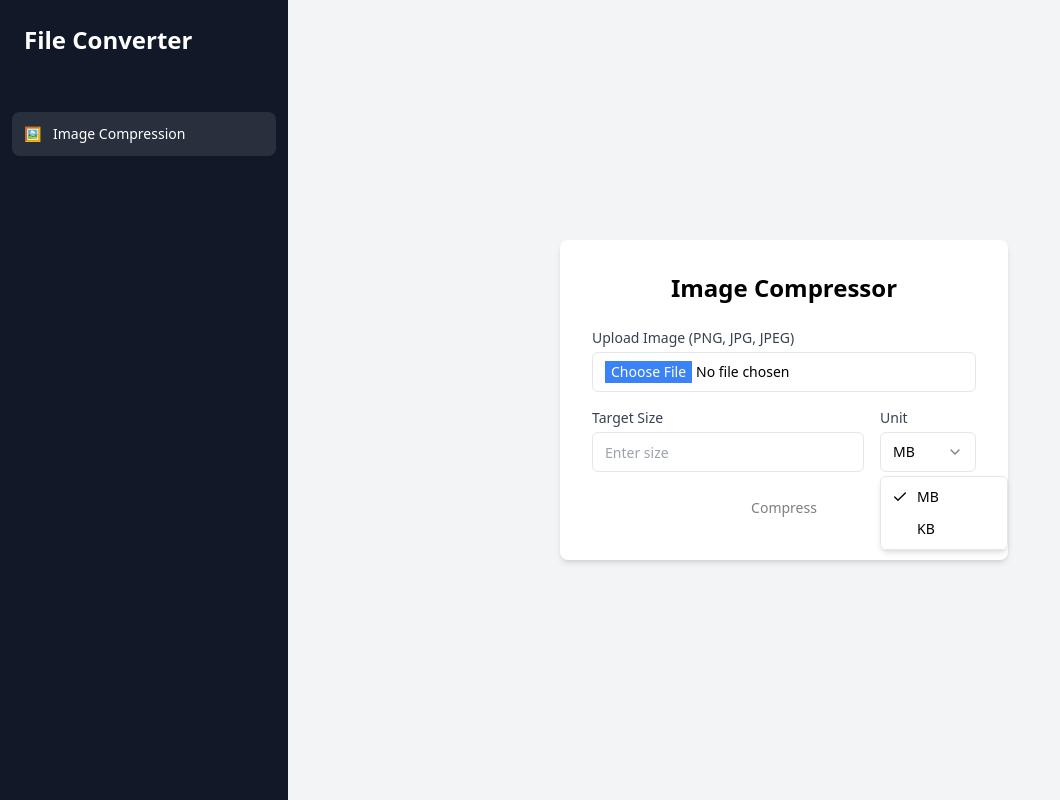
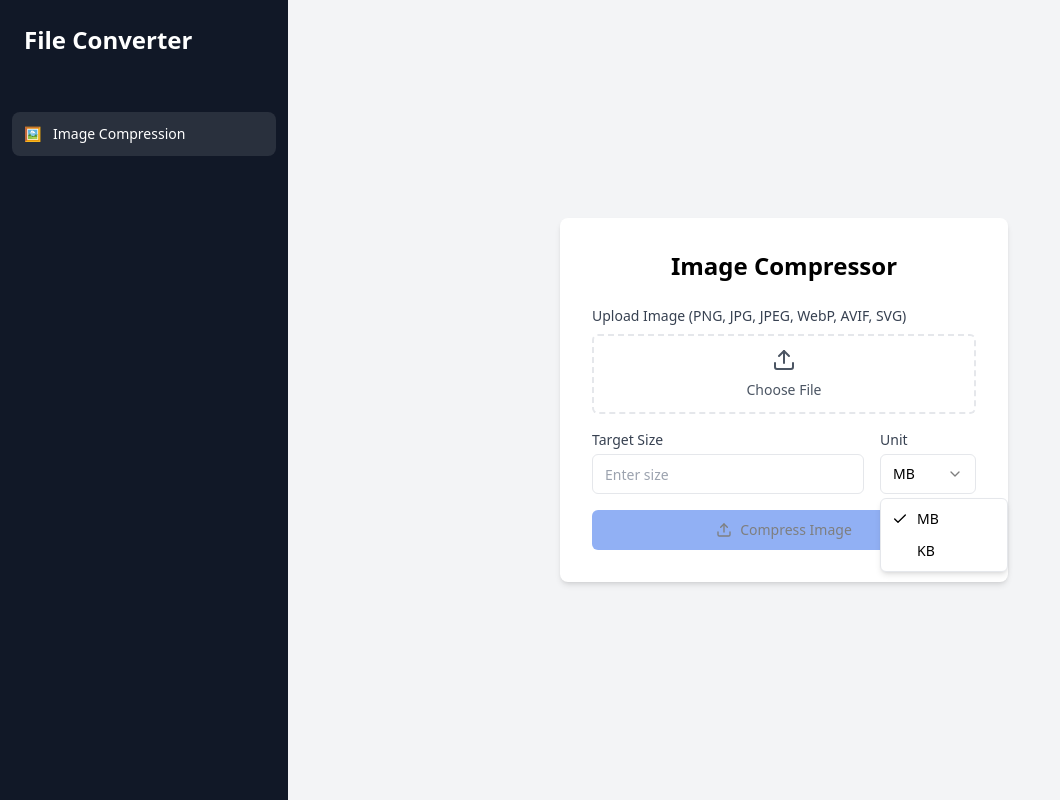
Before and after one commit to shreyashguptas/ConvertShift, a Next.js app in the folder frontend/: page /image-compression in a window 1280 px wide. Both pictures are taken after a click on the button "MB". Shown: the whole page, without its empty margins (0-1060 px from the left). Built offline with nearby package versions, Linux system fonts and the light colour scheme.

Commit message:
Adding more file formats and changing the UI

```diff
--- a/frontend/app/image-compression/page.tsx
+++ b/frontend/app/image-compression/page.tsx
@@ -6,27 +6,82 @@ import { Select, SelectContent, SelectItem, SelectTrigger, SelectValue } from "@
 import { Button } from "@/components/ui/button"
 import { Input } from "@/components/ui/input"
 import { Label } from "@/components/ui/label"
+import { Download, Upload, FileIcon } from 'lucide-react'
+
+// Define supported formats and their MIME types
+const SUPPORTED_FORMATS = {
+  'image/jpeg': { ext: 'jpg', name: 'JPEG' },
+  'image/png': { ext: 'png', name: 'PNG' },
+  'image/webp': { ext: 'webp', name: 'WebP' },
+  'image/avif': { ext: 'avif', name: 'AVIF' },
+  'image/svg+xml': { ext: 'svg', name: 'SVG' }
+}
+
+interface CompressionResult {
+  blob: Blob
+  originalSize: number
+  compressedSize: number
+  compressionRatio: number
+  fileName: string
+}
 
 export default function ImageCompression() {
   const [file, setFile] = useState<File | null>(null)
   const [outputSize, setOutputSize] = useState<string>('')
   const [sizeUnit, setSizeUnit] = useState<'MB' | 'KB'>('MB')
   const [isProcessing, setIsProcessing] = useState(false)
+  const [compressionResult, setCompressionResult] = useState<CompressionResult | null>(null)
   const fileInputRef = useRef<HTMLInputElement>(null)
 
   const handleFileChange = (event: React.ChangeEvent<HTMLInputElement>) => {
     if (event.target.files && event.target.files[0]) {
       const selectedFile = event.target.files[0]
-      // Check if file is an image and under 100MB
-      if (!selectedFile.type.startsWith('image/')) {
-        alert('Please select an image file (PNG, JPG, or JPEG)')
+      const fileType = selectedFile.type
+
+      // Check if file type is supported
+      if (!Object.keys(SUPPORTED_FORMATS).includes(fileType)) {
+        alert('Please select a supported image file (PNG, JPG, JPEG, WebP, AVIF, or SVG)')
         return
       }
+
+      // Check file size
       if (selectedFile.size > 100 * 1024 * 1024) {
         alert('File size must be less than 100MB')
         return
       }
+
+      // Special handling for SVG files
+      if (fileType === 'image/svg+xml') {
+        alert('Note: SVG files are already in a vector format and may not benefit from traditional compression. Consider optimizing the SVG markup instead.')
+      }
+
       setFile(selectedFile)
+      setCompressionResult(null) // Reset previous results
+    }
+  }
+
+  const compressImage = async (file: File, targetSize: number): Promise<Blob> => {
+    const fileType = file.type
+
+    // Special handling for SVG
+    if (fileType === 'image/svg+xml') {
+      // For SVG, we'll just return the original file as it's already vector-based
+      return file
+    }
+
+    // For AVIF and WebP, we'll use their native formats for best compression
+    const options = {
+      maxSizeMB: targetSize / (1024 * 1024),
+      useWebWorker: true,
+      fileType: fileType, // Preserve the original format
+      initialQuality: 0.7, // Start with good quality
+    }
+
+    try {
+      return await imageCompression(file, options)
+    } catch (error) {
+      console.error('Error during compression:', error)
+      throw new Error('Compression failed')
     }
   }
 
@@ -51,22 +106,18 @@ export default function ImageCompression() {
         return
       }
 
-      const options = {
-        maxSizeMB: targetSize / (1024 * 1024),
-        useWebWorker: true,
+      const compressedBlob = await compressImage(file, targetSize)
+
+      // Calculate compression stats
+      const result: CompressionResult = {
+        blob: compressedBlob,
+        originalSize: file.size,
+        compressedSize: compressedBlob.size,
+        compressionRatio: (1 - (compressedBlob.size / file.size)) * 100,
+        fileName: file.name
       }
 
-      const compressedFile = await imageCompression(file, options)
-
-      // Create download link
-      const url = URL.createObjectURL(compressedFile)
-      const a = document.createElement('a')
-      a.href = url
-      a.download = `compressed-${file.name}`
-      document.body.appendChild(a)
-      a.click()
-      document.body.removeChild(a)
-      URL.revokeObjectURL(url)
+      setCompressionResult(result)
     } catch (error) {
       console.error('Error compressing image:', error)
       alert('Error compressing image. Please try again.')
@@ -75,27 +126,76 @@ export default function ImageCompression() {
     }
   }
 
+  const handleDownload = () => {
+    if (!compressionResult) return
+
+    const url = URL.createObjectURL(compressionResult.blob)
+    const a = document.createElement('a')
+    a.href = url
+    a.download = `compressed-${compressionResult.fileName}`
+    document.body.appendChild(a)
+    a.click()
+    document.body.removeChild(a)
+    URL.revokeObjectURL(url)
+  }
+
+  const formatSize = (bytes: number) => {
+    if (bytes < 1024 * 1024) {
+      return `${(bytes / 1024).toFixed(2)} KB`
+    }
+    return `${(bytes / (1024 * 1024)).toFixed(2)} MB`
+  }
+
   return (
     <div className="min-h-screen bg-gray-100 flex items-center justify-center p-4">
       <div className="bg-white p-8 rounded-lg shadow-md w-full max-w-md">
         <h1 className="text-2xl font-bold mb-6 text-center">Image Compressor</h1>
         <div className="space-y-4">
           <div>
-            <Label htmlFor="file-upload" className="block text-sm font-medium text-gray-700">
-              Upload Image (PNG, JPG, JPEG)
+            <Label htmlFor="file-upload" className="block text-sm font-medium text-gray-700 mb-2">
+              Upload Image (PNG, JPG, JPEG, WebP, AVIF, SVG)
             </Label>
+            <div className="relative">
+              <Button
+                onClick={() => fileInputRef.current?.click()}
+                variant="outline"
+                className="w-full border-dashed border-2 h-20 flex flex-col items-center justify-center space-y-2"
+              >
+                <Upload className="h-6 w-6 text-gray-600" />
+                <span className="text-sm text-gray-600">
+                  {file ? 'Change File' : 'Choose File'}
+                </span>
+              </Button>
               <Input
                 id="file-upload"
                 type="file"
                 onChange={handleFileChange}
                 ref={fileInputRef}
-              accept="image/png,image/jpeg,image/jpg"
-              className="mt-1"
+                accept=".png,.jpg,.jpeg,.webp,.avif,.svg,image/png,image/jpeg,image/webp,image/avif,image/svg+xml"
+                className="hidden"
               />
+            </div>
             {file && (
-              <p className="mt-2 text-sm text-gray-600">
-                Selected file: {file.name} ({(file.size / (1024 * 1024)).toFixed(2)} MB)
+              <div className="mt-4 p-4 border border-blue-100 bg-blue-50 rounded-lg">
+                <div className="flex items-start space-x-3">
+                  <FileIcon className="w-5 h-5 text-blue-500 mt-1" />
+                  <div className="flex-1">
+                    <h3 className="font-medium text-blue-900">Selected File</h3>
+                    <div className="mt-1 space-y-1">
+                      <p className="text-sm text-blue-800 font-medium">
+                        {file.name}
                       </p>
+                      <div className="flex items-center space-x-2 text-sm text-blue-700">
+                        <span className="inline-flex items-center px-2 py-0.5 rounded bg-blue-100 text-blue-800">
+                          {SUPPORTED_FORMATS[file.type as keyof typeof SUPPORTED_FORMATS]?.name || 'Unknown'}
+                        </span>
+                        <span>•</span>
+                        <span>{formatSize(file.size)}</span>
+                      </div>
+                    </div>
+                  </div>
+                </div>
+              </div>
             )}
           </div>
 
@@ -133,11 +233,49 @@ export default function ImageCompression() {
 
           <Button
             onClick={handleConvert}
-            className="w-full"
+            className="w-full bg-blue-600 hover:bg-blue-700"
             disabled={!file || !outputSize || isProcessing}
           >
-            {isProcessing ? 'Compressing...' : 'Compress'}
+            {isProcessing ? (
+              'Compressing...'
+            ) : (
+              <>
+                <Upload className="w-4 h-4 mr-2" />
+                Compress Image
+              </>
+            )}
           </Button>
+
+          {compressionResult && (
+            <div className="mt-6 p-4 bg-gray-50 rounded-lg space-y-4">
+              <h2 className="font-semibold text-lg text-gray-900">Compression Results</h2>
+              <div className="space-y-2">
+                <p className="text-sm text-gray-600">
+                  Original size: {formatSize(compressionResult.originalSize)}
+                </p>
+                <p className="text-sm text-gray-600">
+                  Compressed size: {formatSize(compressionResult.compressedSize)}
+                </p>
+                <p className="text-sm text-gray-600">
+                  Compression ratio: {compressionResult.compressionRatio.toFixed(1)}%
+                </p>
+              </div>
+              <Button
+                onClick={handleDownload}
+                className="w-full bg-green-600 hover:bg-green-700"
+              >
+                <Download className="w-4 h-4 mr-2" />
+                Download Compressed Image
+              </Button>
+            </div>
+          )}
+
+          {file?.type === 'image/svg+xml' && (
+            <p className="text-sm text-amber-600">
+              Note: SVG files are vector-based and may not benefit from traditional compression.
+              Consider using an SVG optimizer for better results.
+            </p>
+          )}
         </div>
       </div>
     </div>
--- a/frontend/components/ui/select.tsx
+++ b/frontend/components/ui/select.tsx
@@ -2,7 +2,7 @@
 
 import * as React from "react"
 import * as SelectPrimitive from "@radix-ui/react-select"
-import { Check, ChevronDown } from 'lucide-react'
+import { ChevronDown, Check } from "lucide-react"
 
 import { cn } from "@/lib/utils"
 
@@ -19,7 +19,7 @@ const SelectTrigger = React.forwardRef<
   <SelectPrimitive.Trigger
     ref={ref}
     className={cn(
-      "flex h-10 w-full items-center justify-between rounded-md border border-input bg-background px-3 py-2 text-sm ring-offset-background placeholder:text-muted-foreground focus:outline-none focus:ring-2 focus:ring-ring focus:ring-offset-2 disabled:cursor-not-allowed disabled:opacity-50",
+      "flex h-10 w-full items-center justify-between rounded-md border border-input bg-background px-3 py-2 text-sm ring-offset-background placeholder:text-muted-foreground focus:outline-none focus:ring-2 focus:ring-ring focus:ring-offset-2 disabled:cursor-not-allowed disabled:opacity-50 [&>span]:line-clamp-1",
       className
     )}
     {...props}
@@ -40,7 +40,7 @@ const SelectContent = React.forwardRef<
     <SelectPrimitive.Content
       ref={ref}
       className={cn(
-        "relative z-50 min-w-[8rem] overflow-hidden rounded-md border bg-popover text-popover-foreground shadow-md data-[state=open]:animate-in data-[state=closed]:animate-out data-[state=closed]:fade-out-0 data-[state=open]:fade-in-0 data-[state=closed]:zoom-out-95 data-[state=open]:zoom-in-95 data-[side=bottom]:slide-in-from-top-2 data-[side=left]:slide-in-from-right-2 data-[side=right]:slide-in-from-left-2 data-[side=top]:slide-in-from-bottom-2",
+        "relative z-50 min-w-[8rem] overflow-hidden rounded-md border bg-white text-popover-foreground shadow-md data-[state=open]:animate-in data-[state=closed]:animate-out data-[state=closed]:fade-out-0 data-[state=open]:fade-in-0 data-[state=closed]:zoom-out-95 data-[state=open]:zoom-in-95 data-[side=bottom]:slide-in-from-top-2 data-[side=left]:slide-in-from-right-2 data-[side=right]:slide-in-from-left-2 data-[side=top]:slide-in-from-bottom-2",
         position === "popper" &&
           "data-[side=bottom]:translate-y-1 data-[side=left]:-translate-x-1 data-[side=right]:translate-x-1 data-[side=top]:-translate-y-1",
         className
@@ -81,7 +81,7 @@ const SelectItem = React.forwardRef<
   <SelectPrimitive.Item
     ref={ref}
     className={cn(
-      "relative flex w-full cursor-default select-none items-center rounded-sm py-1.5 pl-8 pr-2 text-sm outline-none focus:bg-accent focus:text-accent-foreground data-[disabled]:pointer-events-none data-[disabled]:opacity-50",
+      "relative flex w-full cursor-pointer select-none items-center rounded-sm py-1.5 pl-8 pr-2 text-sm outline-none hover:bg-accent hover:text-accent-foreground focus:bg-accent focus:text-accent-foreground data-[disabled]:pointer-events-none data-[disabled]:opacity-50",
       className
     )}
     {...props}
@@ -97,18 +97,6 @@ const SelectItem = React.forwardRef<
 ))
 SelectItem.displayName = SelectPrimitive.Item.displayName
 
-const SelectSeparator = React.forwardRef<
-  React.ElementRef<typeof SelectPrimitive.Separator>,
-  React.ComponentPropsWithoutRef<typeof SelectPrimitive.Separator>
->(({ className, ...props }, ref) => (
-  <SelectPrimitive.Separator
-    ref={ref}
-    className={cn("-mx-1 my-1 h-px bg-muted", className)}
-    {...props}
-  />
-))
-SelectSeparator.displayName = SelectPrimitive.Separator.displayName
-
 export {
   Select,
   SelectGroup,
@@ -117,5 +105,4 @@ export {
   SelectContent,
   SelectLabel,
   SelectItem,
-  SelectSeparator,
 }
```
Also changed, not shown: 1 other file (tests, documents, lock files or other folders). Lines whose indentation alone changed are shown as unchanged.
